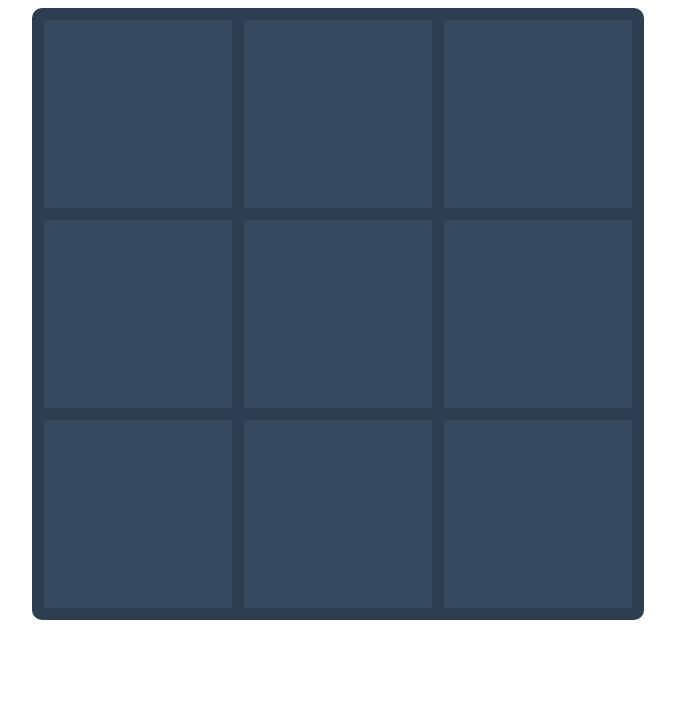
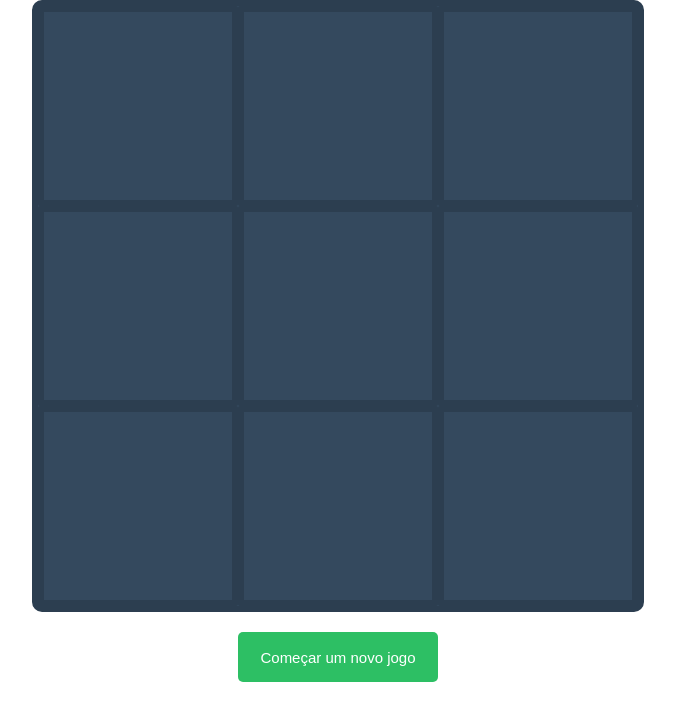
Before and after one commit to gabrielfroes/tic-tac-toe, a plain HTML site: page index.html in a window 1280 px wide. Shown: the whole page, without its empty margins (302-977 px from the left). Drawn offline with Linux system fonts and the light colour scheme.

Commit message:
botão para começar um novo jogo adicionado

```diff
--- a/css/style.css
+++ b/css/style.css
@@ -1,16 +1,29 @@
+body,html{
+  margin: 0;
+  padding: 0;
+}
+
+body{
+  align-items: center;
+  display: flex;
+  flex-direction: column;
+  justify-content: center;
+}
+
 .game {
-    width: 600px;
+  background-color: #34495e;
+  border: 6px solid #2c3e50;
+  border-radius: 10px;
+  color: #fff;
+  display: grid;
+  grid-template: repeat(3, 1fr) / repeat(3, 1fr);
 	height: 600px;
 	margin: 0 auto;
-    background-color: #34495e;
-    color: #fff;
-    border: 6px solid #2c3e50;
-    border-radius: 10px;
-	display: grid;
-	grid-template: repeat(3, 1fr) / repeat(3, 1fr);
+  width: 600px;
 }
 
 .game > div {
+  align-items: center;
   border: 6px solid #2c3e50;
   border-radius: 2px;
   font-family: Helvetica;
@@ -18,5 +31,25 @@
   font-size: 4em;
   display: flex;
   justify-content: center;
-  align-items: center;
 }
+
+.startButton{
+  background-color: #2DBF64;
+  border: none;
+  border-radius: 5px;
+  color: white;
+  cursor: pointer;
+  font-size: 15px;
+  height: 50px;
+  margin-top: 20px;
+  transition: .2s ease;
+  width: 200px;
+}
+
+.startButton:hover{
+  background-color: #3ECF75;
+}
+
+.startButton:active{
+  transform: translateY(3px);
+}
--- a/index.html
+++ b/index.html
@@ -10,7 +10,7 @@
 <body>
 
     <div class='game'></div>
-
+    <button class="startButton" onclick="tic_tac_toe.start();">Começar um novo jogo</button>
     <script src="js/tic-tac-toe.js"></script>
     <script>
         tic_tac_toe.init( document.querySelector('.game') );
```
